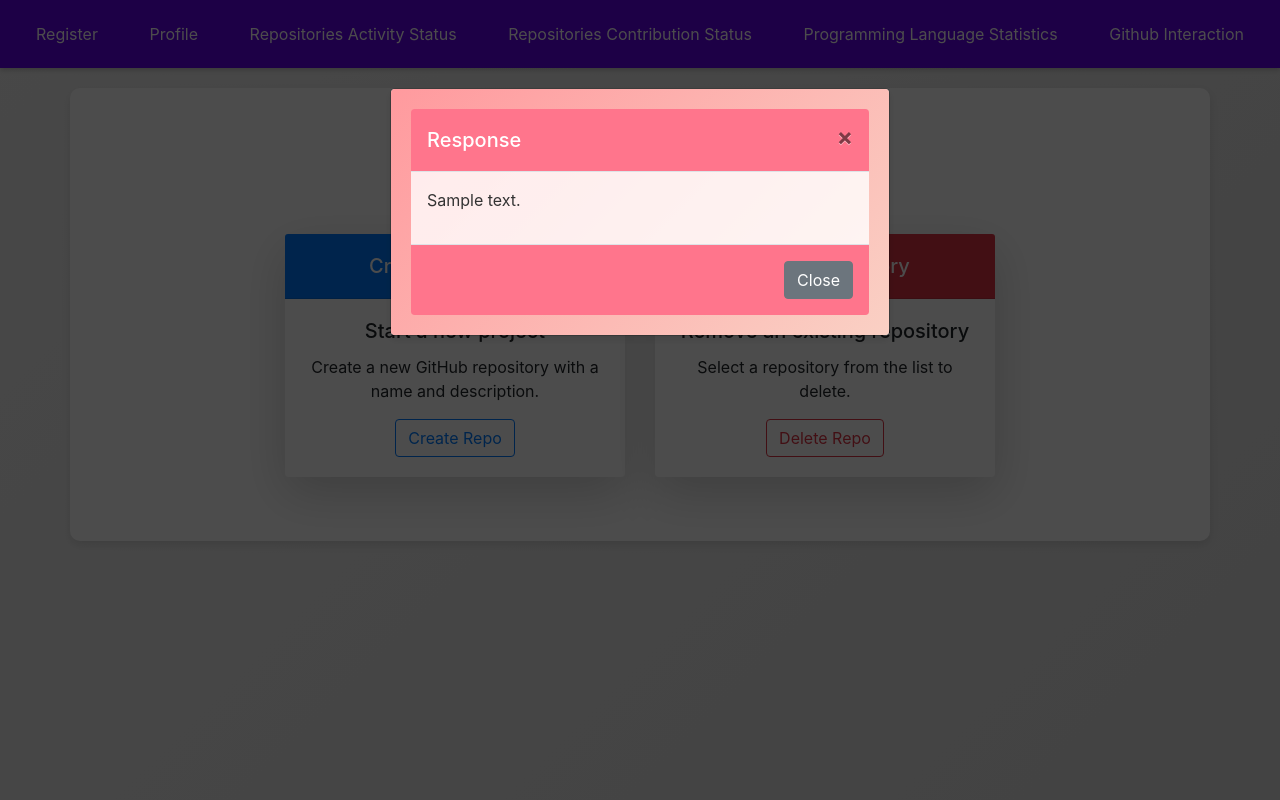
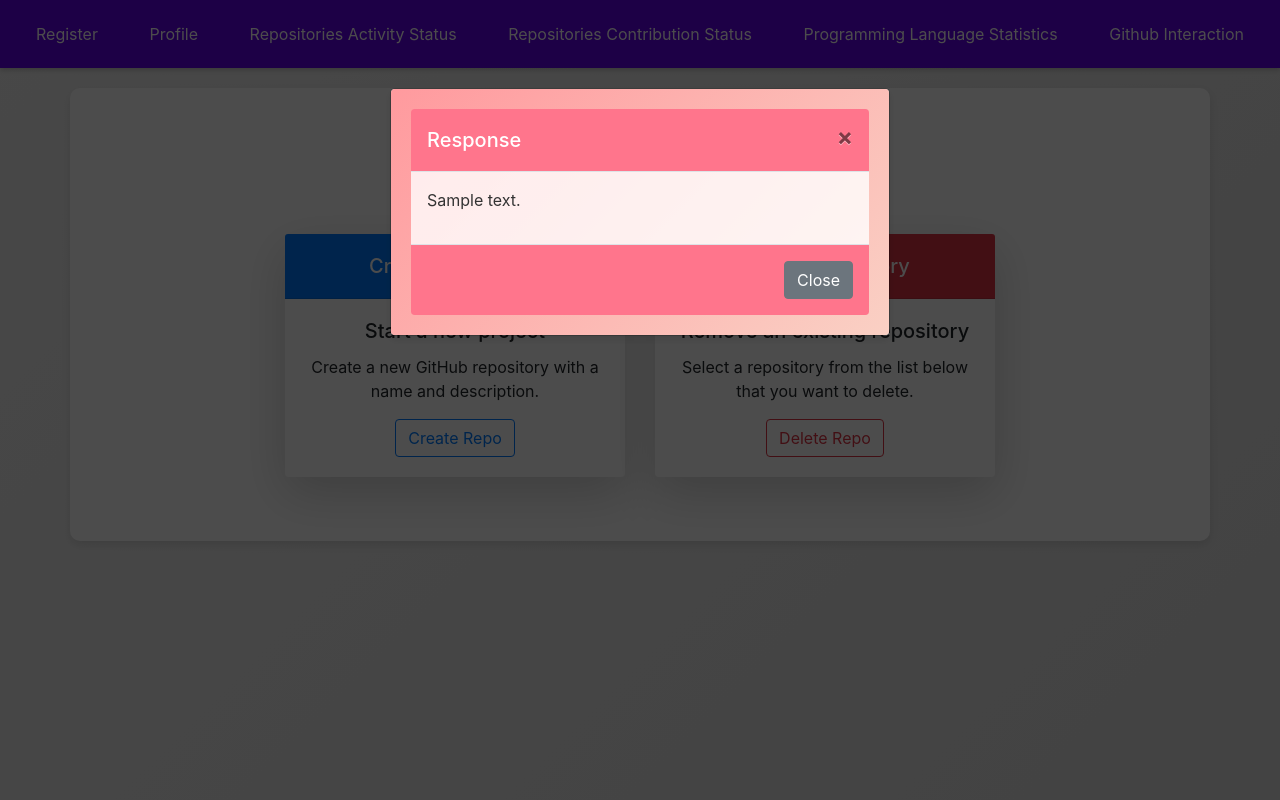
Before and after one commit to AndreeaDraghici/GitHub-Metrics-Dashboard, a Django app: template github_app/templates/github_interactions.html in a window 1280 px wide. Run offline with Django 5.2, Linux system fonts and the light colour scheme; tables that the repository leaves empty hold one stand-in row (values such as "Sample post"); the template is opened without the code that fills it: values that come from a table or form of the project are taken from there, most other values are stand-ins (such as "Sample title", 1, 10 or a date in 2020); some libraries are stand-ins or nearby versions.

```diff
--- a/github_app/templates/github_interactions.html
+++ b/github_app/templates/github_interactions.html
@@ -32,7 +32,7 @@
                 </div>
                 <div class="card-body">
                     <h5 class="card-title">Remove an existing repository</h5>
-                    <p class="card-text">Select a repository from the list to delete.</p>
+                    <p class="card-text">Select a repository from the list below that you want to delete. </p>
                     <button class="btn btn-outline-danger" data-toggle="modal" data-target="#deleteRepoModal">
                         <i class="fas fa-trash"></i> Delete Repo
                     </button>
```
